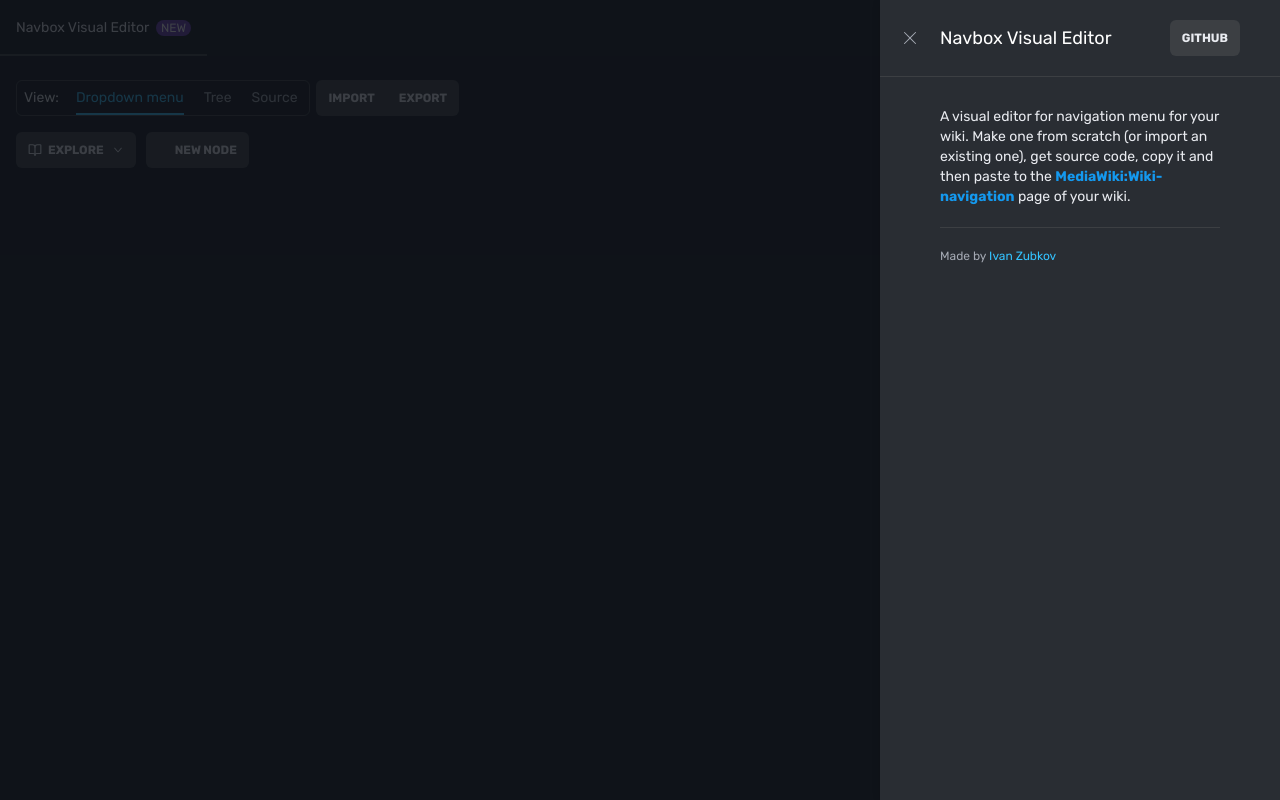
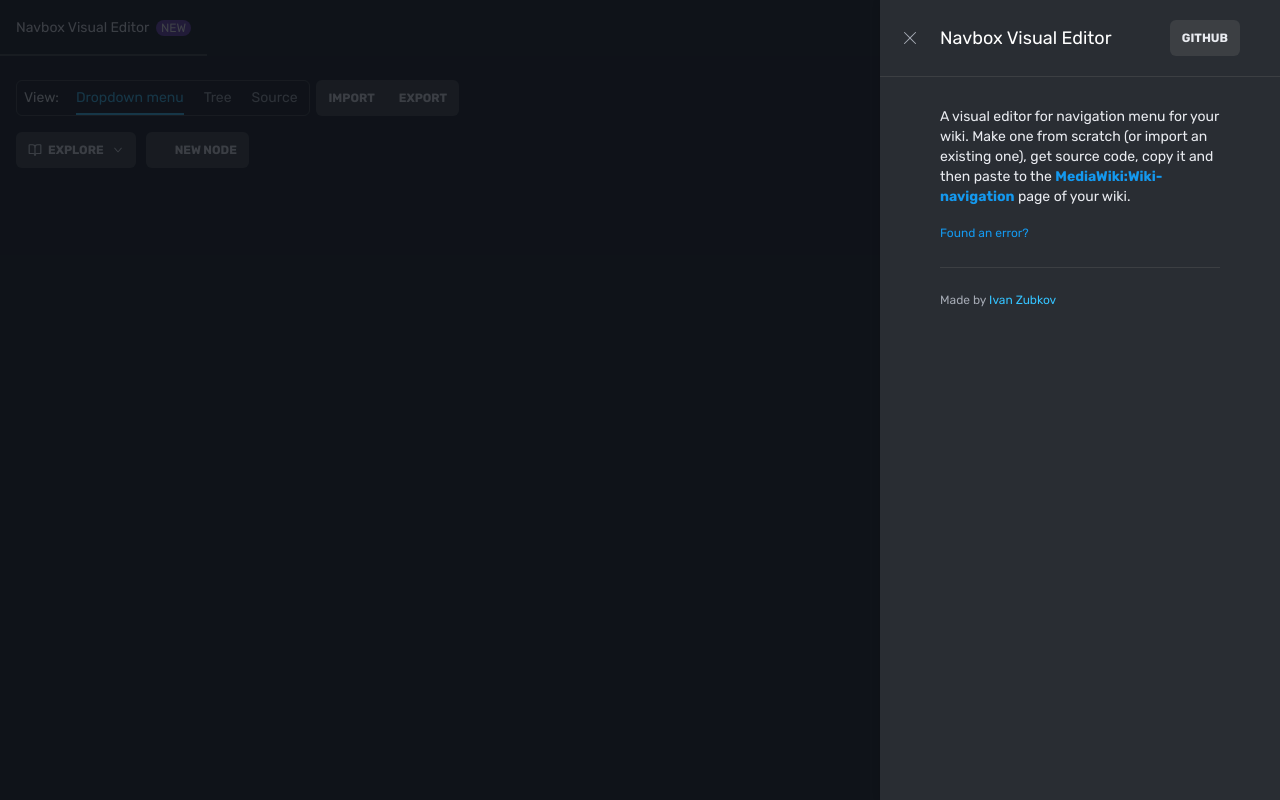
Before and after one commit to thundiverter/fandom-tools-old, a React (Vite) app: page / in a window 1280 px wide. Both pictures are taken after a click on the button 1199 px from the left and 28 px from the top of the page. Built offline with nearby package versions, Linux system fonts and the light colour scheme; some icons are missing.

Commit message:
Added a link to GitHub Issues

```diff
--- a/src/components/aboutDrawer/AboutDrawer.jsx
+++ b/src/components/aboutDrawer/AboutDrawer.jsx
@@ -1,5 +1,5 @@
 import { useTranslation } from 'react-i18next';
-import { Drawer, ButtonToolbar, Button, Placeholder, Text } from 'rsuite';
+import { Drawer, ButtonToolbar, Button, Placeholder, Text, Divider } from 'rsuite';
 
 export default function AboutDrawer({ view, open, handleClose }) {
     const { t, i18n } = useTranslation();
@@ -18,7 +18,13 @@
         </Drawer.Header>
         <Drawer.Body>
             { toolTranslation.description.map((el, index) => <Text key={index} as={el.bold ? "b" : "span"} color={el.color || "white"}>{ el.text }</Text>) }
-            <hr />
+
+            <div style={{ marginTop: "1rem" }}>
+                <Text as="a" size="sm" color="blue" href="https://github.com/thundiverter/fandom-tools/issues" target="_blank">{ t("githubIssuesLink") }</Text>
+            </div>
+
+            <Divider />
+
             <Text muted size="sm">
                 { t("madeByText") } <a href={ toolTranslation.authorURL } target="_blank">{ toolTranslation.author }</a>
             </Text>
--- a/src/i18n.js
+++ b/src/i18n.js
@@ -81,6 +81,7 @@
                 { value: "en", label: "English" },
                 { value: "ru", label: "Russian (Русский)" },
             ],
+            "githubIssuesLink": "Found an error?",
         }
     },
     ru: {
@@ -154,7 +155,8 @@
             "languages": [
                 { value: "en", label: "Английский (English)" },
                 { value: "ru", label: "Русский" },
-            ]
+            ],
+            "githubIssuesLink": "Нашли ошибку?",
         }
     }
 }
```
